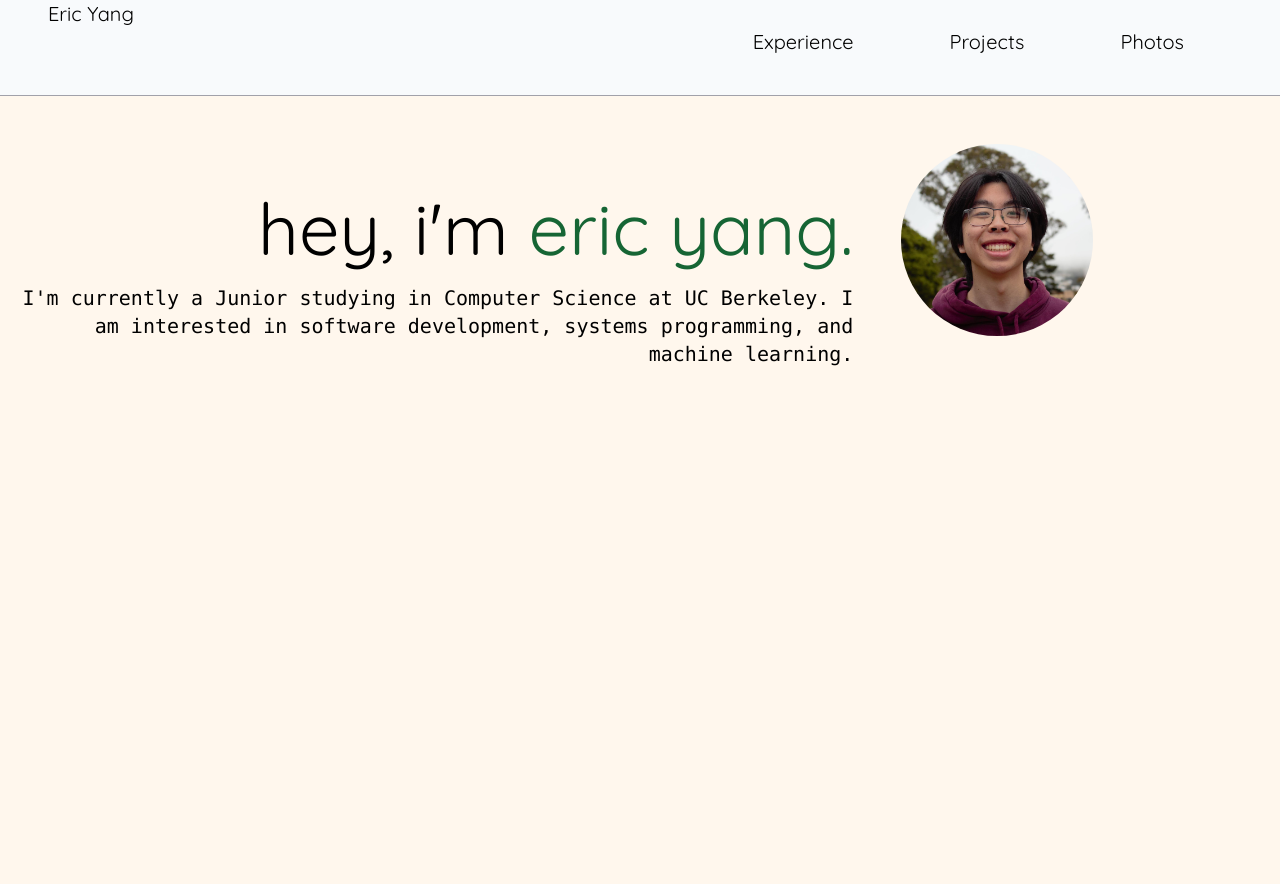
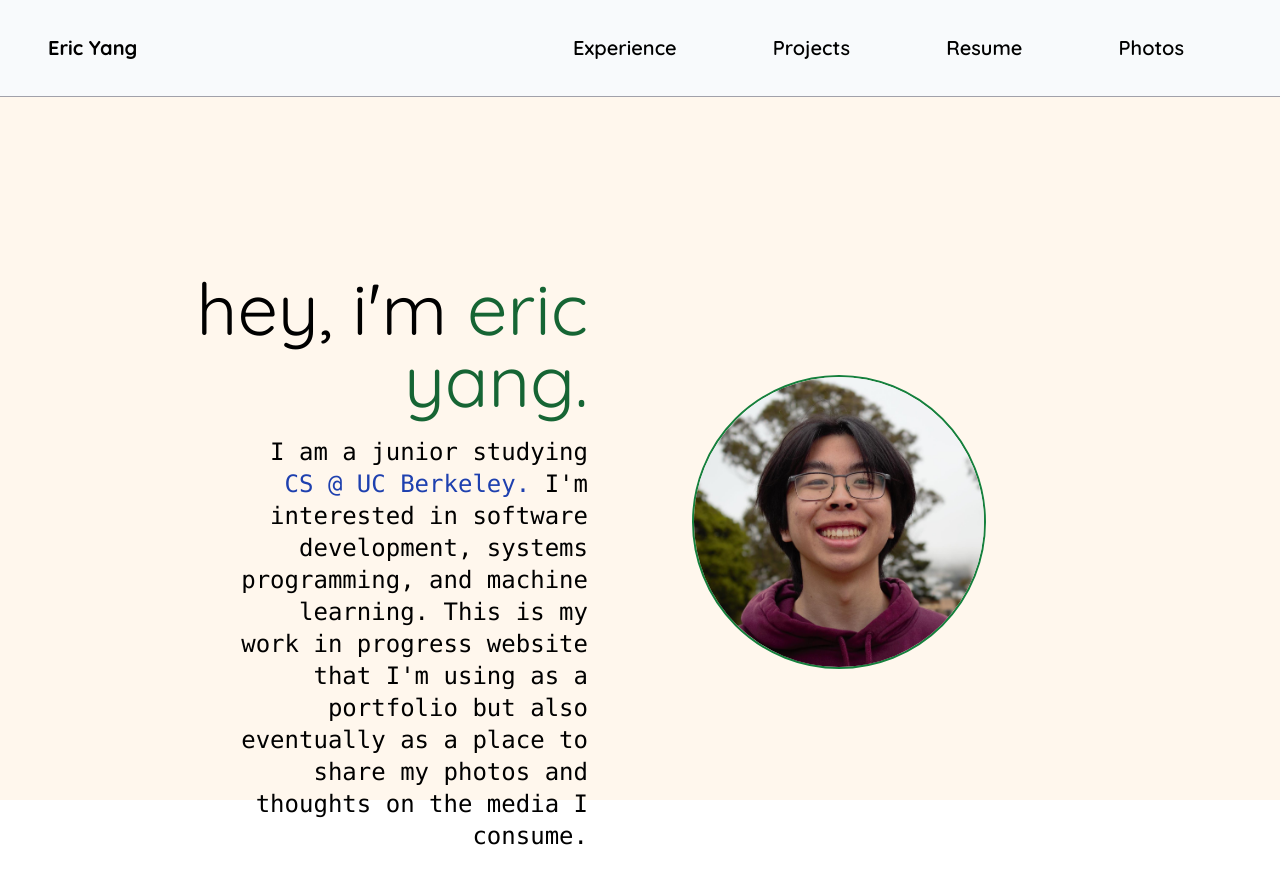
Before and after one commit to ericy3/ericy3.github.io, a React (Create React App) app: page / in a window 1280 px wide. Shown: the top 884 px of the page. After the commit the page ends 852 px from the top, so only its background shows below. Built offline with nearby package versions, Linux system fonts and the light colour scheme.

Commit message:
about me page 60% done + navbar fixed + hover functionality

```diff
--- a/src/App.tsx
+++ b/src/App.tsx
@@ -9,7 +9,7 @@ function App() {
     <Navbar />
     <div className="App bg-orange-50 h-screen">
         <div className="flex flex-row flex-start">
-          <div className="pt-12">
+          <div className="pt-48">
             <About />
             </div>
           </div>
--- a/src/pages/About.tsx
+++ b/src/pages/About.tsx
@@ -1,32 +1,36 @@
 import React from 'react';
-
-
 
 
 const Introduction = () => {
     return (
-        <div className="font-mono text-xl">
+        <div className="flex flex-row font-mono text-2xl self-end w-11/12">
             <div className="">
-                I'm currently a Junior studying in Computer Science at UC Berkeley.
-                I am interested in software development, systems programming, and machine learning.
+                I am a junior studying <a className="text-blue-800"> CS @ UC Berkeley. </a>
+                I'm interested in software development, systems programming, and machine learning.
+                This is my work in progress website that I'm using as a portfolio but also
+                eventually as a place to share my photos and thoughts on the media I consume.
             </div>
         </div>
     )
 }
 const About = () => {
     return (
-        <div className="flex flex-row text-right font-quicksand text-lg">
-            <div className="flex flex-col w-2/3 inline-block mt-12">
-                <div className="text-7xl  mb-5">
+        <div className="flex flex-row font-quicksand text-lg self-center">
+            <div className="w-1/6" />
+            <div className="flex flex-col w-1/3 inline-block mt-20 text-right mr-12">
+                <div className="text-7xl mb-5">
                     hey, i'm <a className="text-green-800">eric yang.</a>
                 </div>
                 <Introduction/>
             </div>
-            <div className="w-1/5 ml-12">
-                <img className="w-3/4 rounded-full" alt="portrait" src="../pictures/square_portrait.jpg" />
+            <div className="w-1/3 ml-14 place-self-center">
+                <img id="portrait" className="w-3/4 rounded-full border-2 border-green-700" alt="portrait" src="../pictures/square_portrait.jpg" />
             </div>
+            <div className="w-1/6"/>
         </div>
     )
 }
 
+// document.getElementById('portrait').ondragstart = function() { return false; };
+
 export default About;
--- a/src/shared/Navbar.tsx
+++ b/src/shared/Navbar.tsx
@@ -2,9 +2,16 @@ import React from 'react'
 import { Link } from 'react-router-dom';
 
 
-function NavItem({dest, name}: {dest: string; name: string}) {
+function NavItem({dest, name, home}: {dest: string; name: string, home?: boolean}) {
+    if (!home) {
+        return (
+            <div className="font-quicksand text-xl font-semibold hover:text-gray-400">
+                <Link to={dest} className="navbar-item">{name}</Link>
+            </div>
+        );
+        }
     return (
-        <div className="flex font-quicksand text-xl items-center">
+        <div className="font-quicksand text-xl font-extrabold hover:text-green-800">
             <Link to={dest} className="navbar-item">{name}</Link>
         </div>
     );
@@ -12,25 +19,26 @@ function NavItem({dest, name}: {dest: string; name: string}) {
 
 function NavLink({dest, name}: {dest: string; name: string}) {
     return (
-        <div className="flex font-quicksand text-xl">
-            {/* <a  to={dest} className="navbar-item">{name}</a> */}
+        <div className="font-quicksand text-xl font-semibold hover:text-gray-400">
+            <a href={dest} className="navbar-item">{name}</a>
         </div>
     );
 }
 
 const HomeButton = () => {
     return (
-        <div className='flex flex-col pl-12 text-center'>
-            <NavItem dest="/" name="Eric Yang" />
+        <div className='flex pl-12 text-center'>
+            <NavItem home dest="/" name="Eric Yang" />
         </div>
     );
 }
 
 const Navigation = () => {
     return (
-        <div className='flex flex-row place-content-end space-x-24 pr-24'>
+        <div className='flex flex-row space-x-24 pr-24'>
             <NavItem dest="/experience" name="Experience" />
             <NavItem dest="/projects" name="Projects" />
+            <NavLink dest="null" name="Resume" />
             <NavItem dest="/photos" name="Photos" />
         </div>
     );
@@ -39,12 +47,12 @@ const Navigation = () => {
 
 function Navbar() {
     return (
-        <>
-        <div className='h-24 bg-slate-50 border-b border-zinc-400'>
-            <HomeButton />
-            <Navigation />
+        <div className='fixed top-0 right-0 left-0 bg-slate-50 border-b border-zinc-400'>
+            <div className='flex flex-row h-24 justify-between items-center '>
+                <HomeButton />
+                <Navigation />
+            </div>
         </div>
-        </>
 
     )
 }
```
